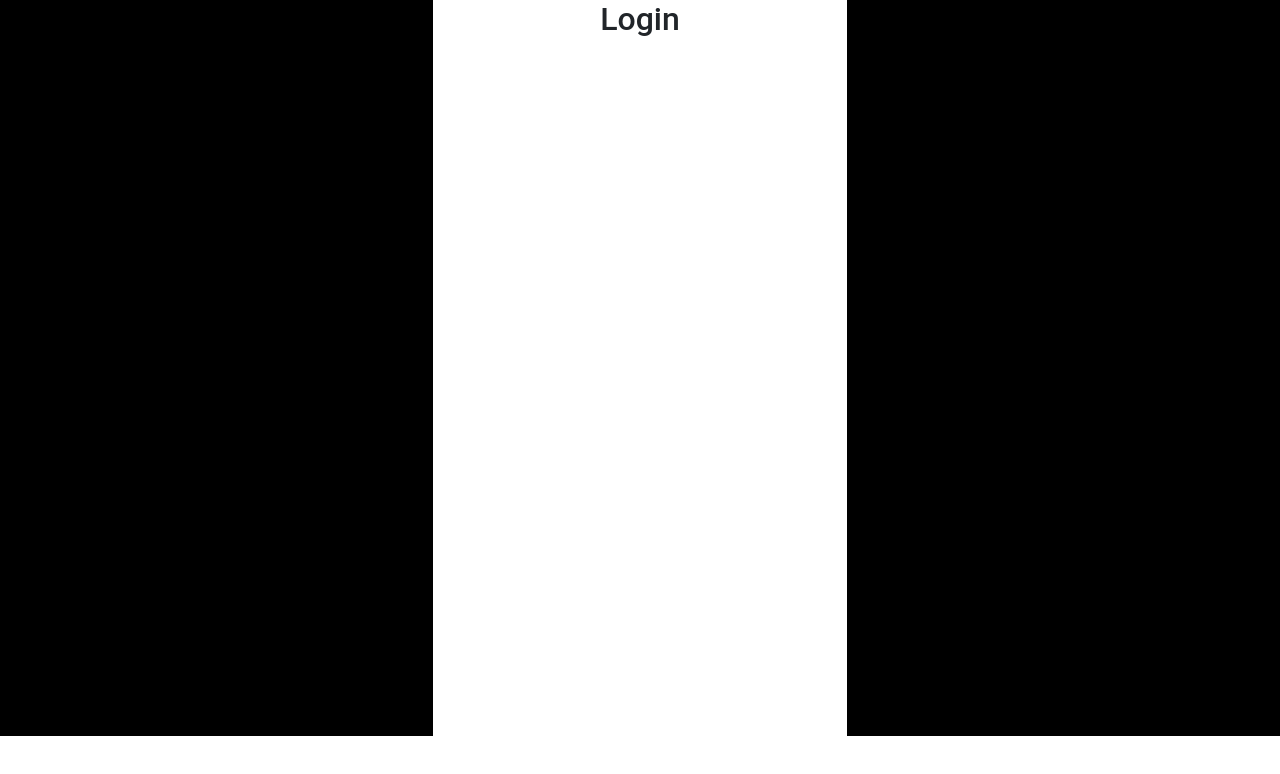
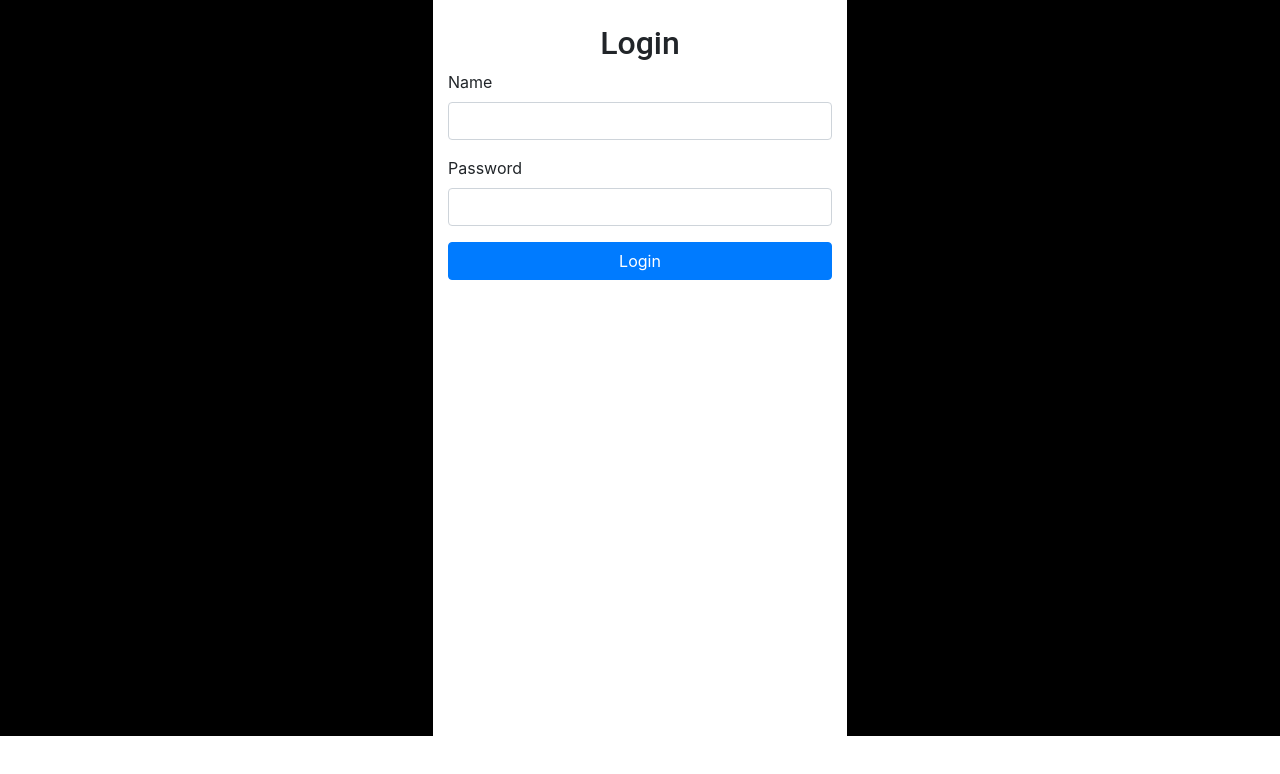
Before and after one commit to wj-tan/learn_react, a React (Create React App) app: page /Login in a window 1280 px wide. Shown: the top 774 px of the page. Built offline with nearby package versions, Linux system fonts and the light colour scheme.

Commit message:
Login page

```diff
--- a/src/components/Login.js
+++ b/src/components/Login.js
@@ -1,4 +1,8 @@
 import React, { Component } from 'react';
+import { Form, Button, FormGroup, FormControl, ControlLabel } from "react-bootstrap";
+import Col from 'react-bootstrap/Col';
+import Row from 'react-bootstrap/Row'
+
 class Login extends Component {
     constructor(props) {
         super(props);
@@ -7,9 +11,30 @@ class Login extends Component {
          }
     }
     render() {
-        return ( <span>
+        return (<span>
+            <br></br>
             <h2>Login</h2>
-        </span> );
+            <Form>
+                <Col>
+                    <Form.Group controlId="formName">
+                        <Form.Label>Name</Form.Label>
+                        <Form.Control/>
+                    </Form.Group>
+                </Col>
+
+                <Col>
+                    <Form.Group controlId="formNRIC">
+                        <Form.Label>Password</Form.Label>
+                        <Form.Control type="password"/>
+                    </Form.Group>
+                </Col>
+                <Col>
+                    <Button variant="primary" href="Home" type="submit" block>
+                        Login
+                    </Button>
+                </Col>
+            </Form>
+        </span>);
     }
 }
 
```
